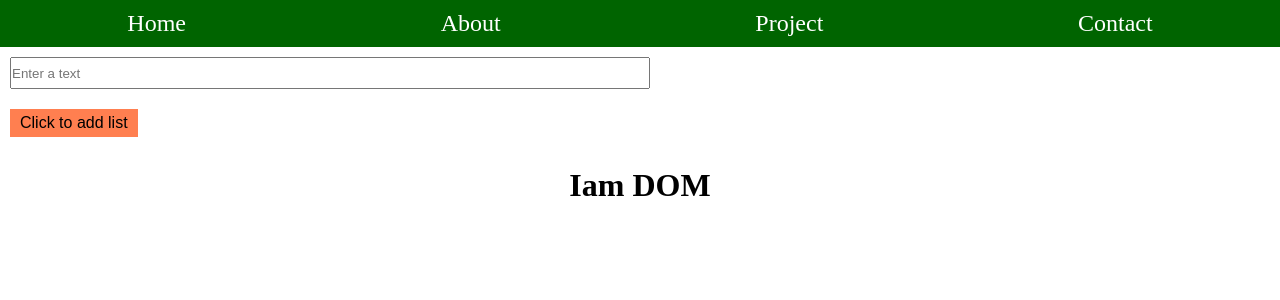
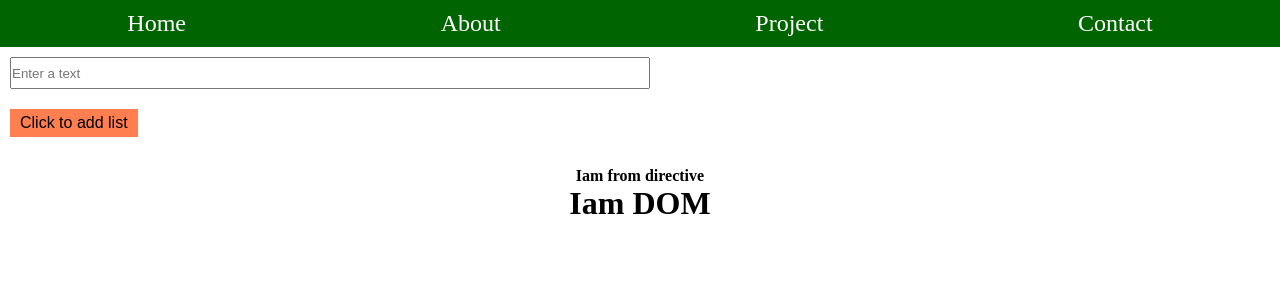
Before and after one commit to mohamedaasif/angular-dom, an Angular app: page / in a window 1280 px wide. Shown: the top 300 px of the page. Built offline with nearby package versions, Linux system fonts and the light colour scheme.

Commit message:
3 files modified, 1 added

```diff
--- a/src/app/child/child.component.html
+++ b/src/app/child/child.component.html
@@ -0,0 +1 @@
+<h4 appMyDirective></h4>
--- a/src/app/child/child.component.ts
+++ b/src/app/child/child.component.ts
@@ -1,5 +1,5 @@
 import { Component, OnInit } from '@angular/core';
-
+import { MyDirectiveDirective } from '../../my-directive.directive';
 @Component({
   selector: 'app-child',
   templateUrl: './child.component.html',
--- /dev/null
+++ b/src/my-directive.directive.ts
@@ -0,0 +1,13 @@
+import { Directive, ElementRef, Renderer2 } from "@angular/core";
+
+@Directive({
+  selector: "[appMyDirective]"
+})
+export class MyDirectiveDirective {
+  mytext = "Iam from directive";
+
+  constructor(private el: ElementRef, private renderer: Renderer2) {
+    let text = this.renderer.createText(this.mytext);
+    this.renderer.appendChild(this.el.nativeElement, text);
+  }
+}
```
Also changed, not shown: src/app/app.module.ts (+16 -10 lines).
